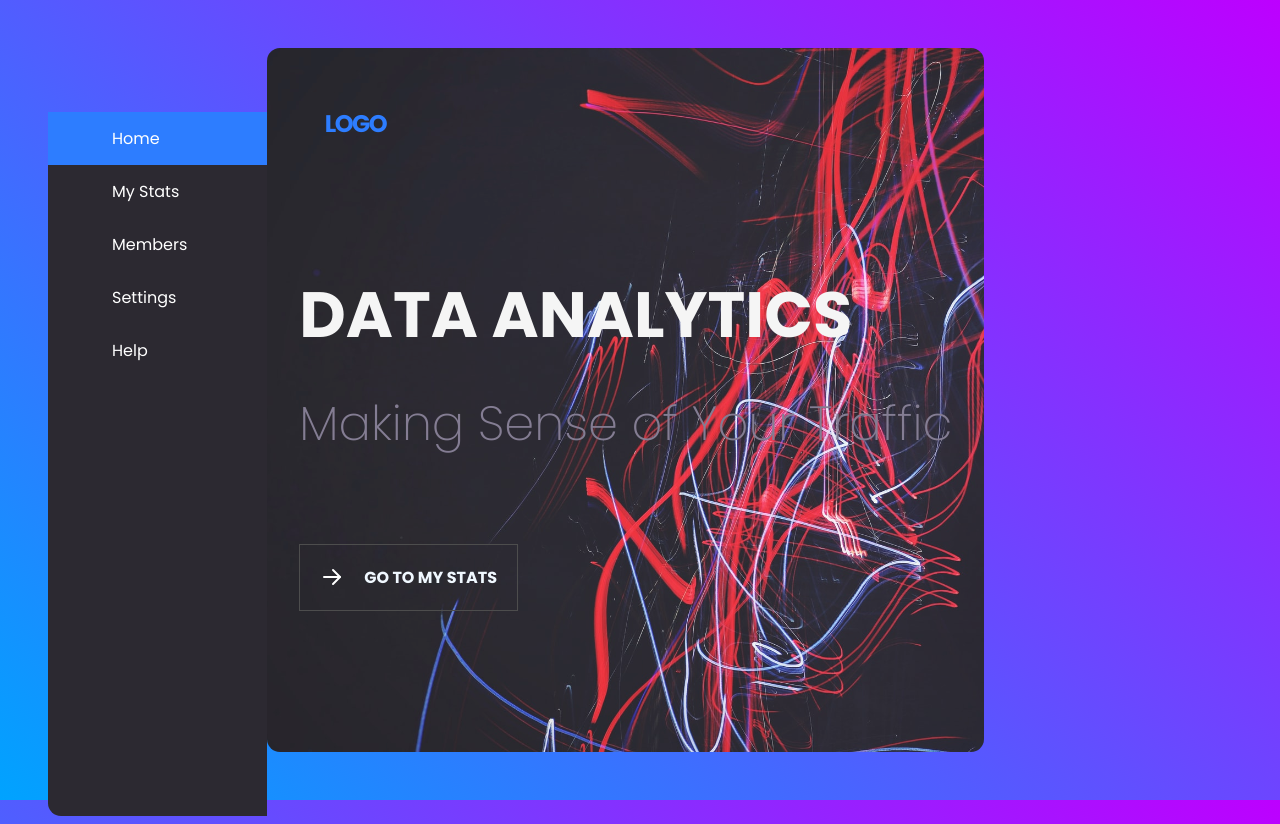
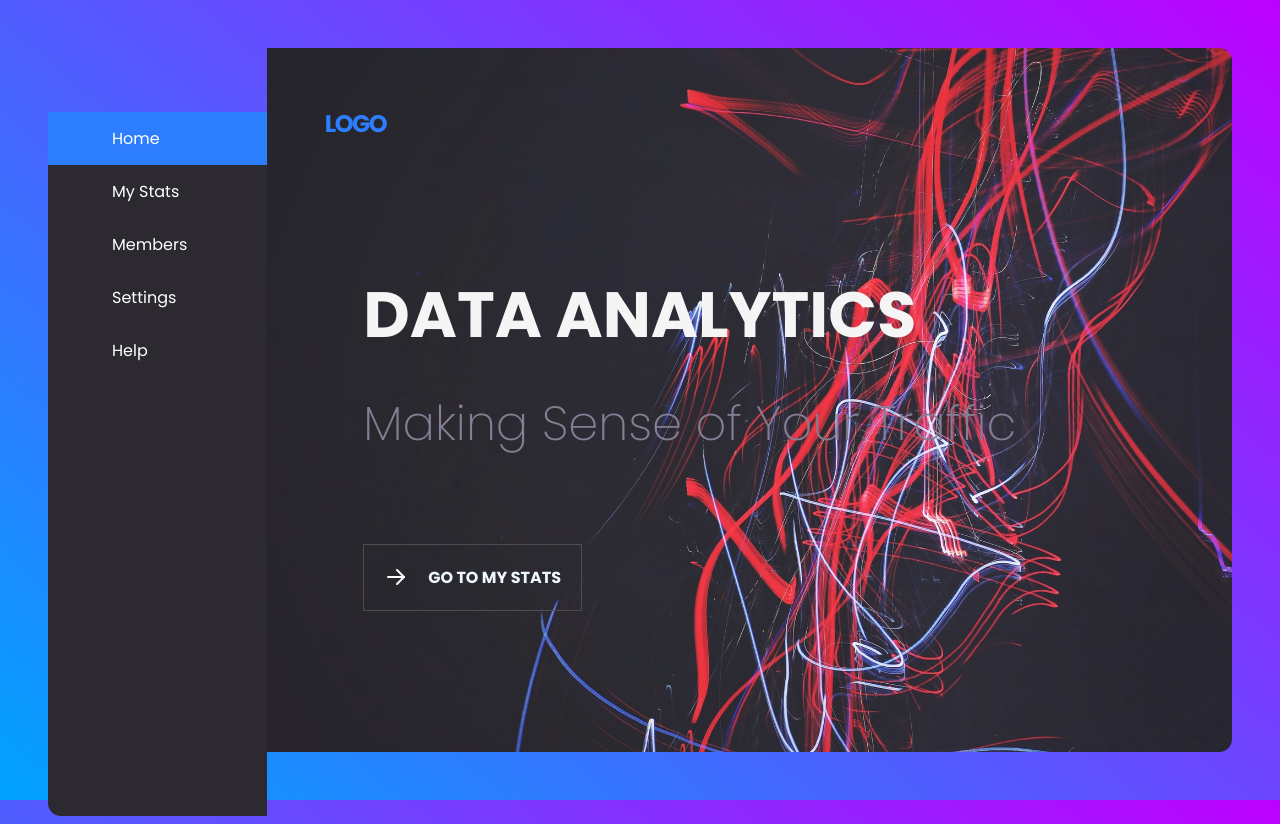
Before and after one commit to jmonroe200/Scrimba_Data_Dashboard, a plain HTML site: page index.html in a window 1280 px wide. Drawn offline with Linux system fonts and the light colour scheme.

Commit message:
Desktop version

```diff
--- a/index.css
+++ b/index.css
@@ -168,4 +168,18 @@ nav ul li a:hover {
     .logo {
         text-align: left;
     }
+
+    section {
+        border-radius: unset;
+        border-top-right-radius: 13px;
+        border-bottom-right-radius: 13px;
+        width: 100%;
+        background-size: cover;
+        background-position: 0;
+    }
+
+    .content {
+        justify-self: left;
+        margin-left: 4em;
+    }
 }
```
